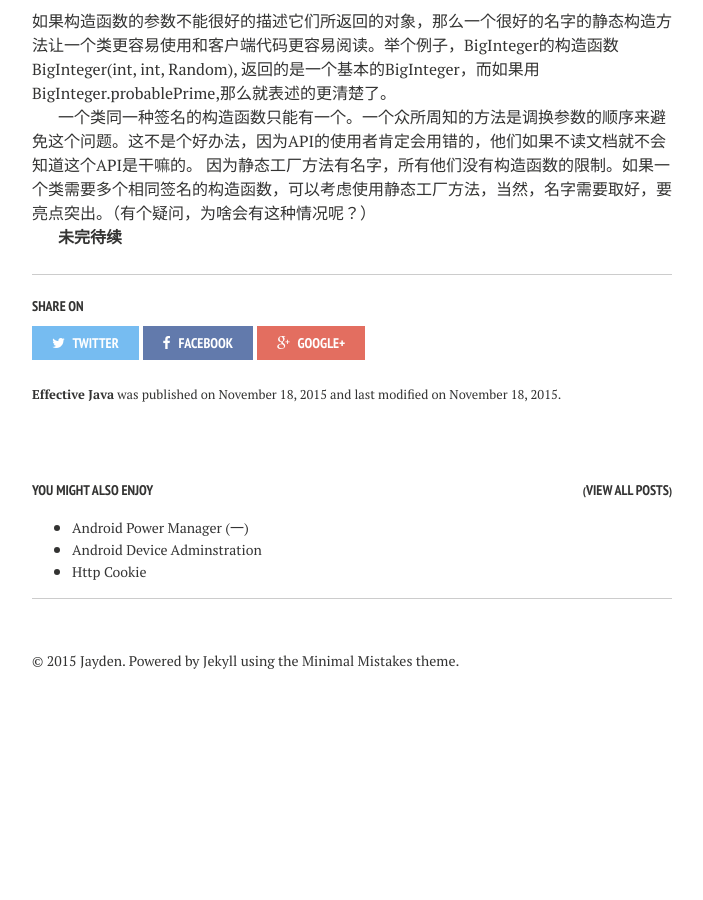
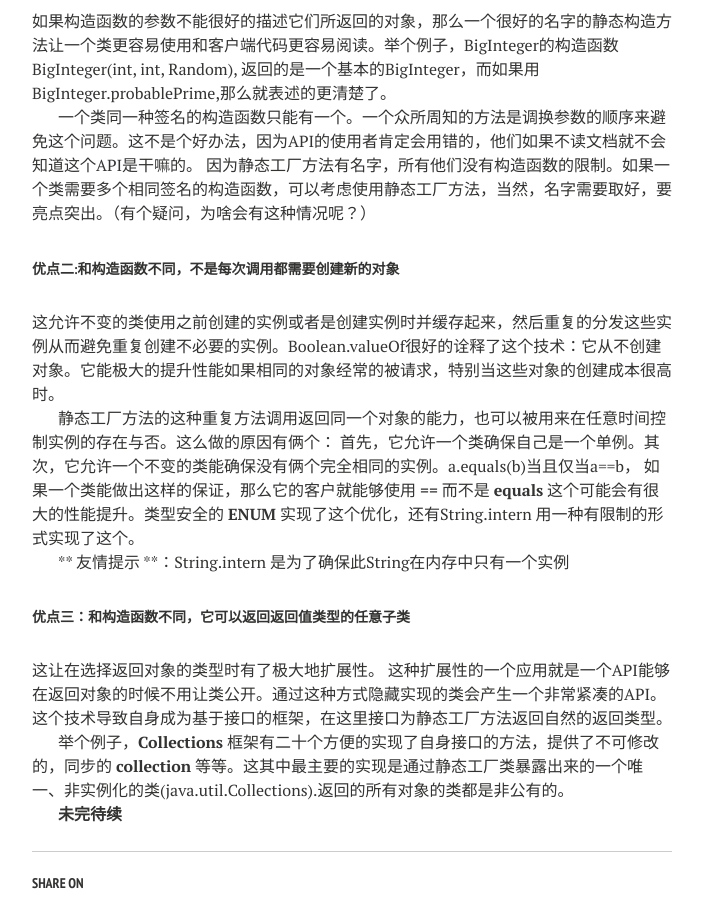
Before and after one commit to dreamhb/dreamhb.github.io, a Jekyll site: the page built from _posts/2015-11-18-Effective-Java.md, in a window 1280 px wide and 900 px high, scrolled down 1027 px. Shown: the whole window, without its empty margins (288-991 px from the left). Built offline with Jekyll 4.4.1, drawn with Linux system fonts in a browser that asks for light colours; nearby versions of some CDN libraries; comment, search, counter and statistics services are not loaded; before the commit the page ends 1746 px from its top, so only the background shows below that.

Commit message:
add others

```diff
--- a/_posts/2015-11-18-Effective-Java.md
+++ b/_posts/2015-11-18-Effective-Java.md
@@ -27,4 +27,21 @@ public static Boolean valueOf(boolean b){
 一个类同一种签名的构造函数只能有一个。一个众所周知的方法是调换参数的顺序来避免这个问题。这不是个好办法，因为API的使用者肯定会用错的，他们如果不读文档就不会知道这个API是干嘛的。
 因为静态工厂方法有名字，所有他们没有构造函数的限制。如果一个类需要多个相同签名的构造函数，可以考虑使用静态工厂方法，当然，名字需要取好，要亮点突出。（有个疑问，为啥会有这种情况呢？）
 
+######优点二:和构造函数不同，不是每次调用都需要创建新的对象
+这允许不变的类使用之前创建的实例或者是创建实例时并缓存起来，然后重复的分发这些实例从而避免重复创建不必要的实例。Boolean.valueOf很好的诠释了这个技术：它从不创建对象。它能极大的提升性能如果相同的对象经常的被请求，特别当这些对象的创建成本很高时。
+
+静态工厂方法的这种重复方法调用返回同一个对象的能力，也可以被用来在任意时间控制实例的存在与否。这么做的原因有俩个：
+首先，它允许一个类确保自己是一个单例。其次，它允许一个不变的类能确保没有俩个完全相同的实例。a.equals(b)当且仅当a==b，
+如果一个类能做出这样的保证，那么它的客户就能够使用 **==** 而不是 **equals** 这个可能会有很大的性能提升。类型安全的 **ENUM** 实现了这个优化，还有String.intern 用一种有限制的形式实现了这个。
+
+** 友情提示 **：String.intern 是为了确保此String在内存中只有一个实例
+
+######优点三：和构造函数不同，它可以返回返回值类型的任意子类
+这让在选择返回对象的类型时有了极大地扩展性。
+这种扩展性的一个应用就是一个API能够在返回对象的时候不用让类公开。通过这种方式隐藏实现的类会产生一个非常紧凑的API。
+这个技术导致自身成为基于接口的框架，在这里接口为静态工厂方法返回自然的返回类型。
+
+举个例子，**Collections** 框架有二十个方便的实现了自身接口的方法，提供了不可修改的，同步的 **collection** 等等。这其中最主要的实现是通过静态工厂类暴露出来的一个唯一、非实例化的类(java.util.Collections).返回的所有对象的类都是非公有的。
+
+
 **未完待续**
```
